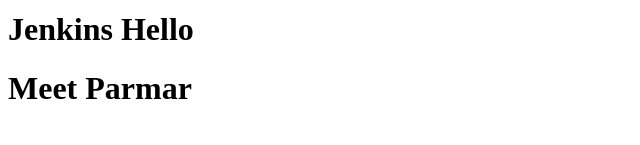
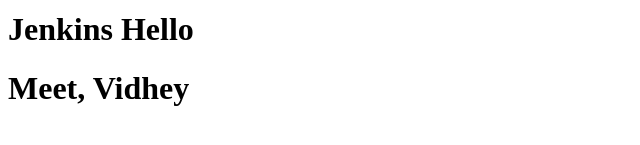
Before and after one commit to Meet01234/html, a plain HTML site: page index.html in a window 1280 px wide. Shown: the part 127-272 px from the top of the page, 0-640 px from the left. Drawn offline with Linux system fonts and the light colour scheme.

Commit message:
Update index.html

```diff
--- a/index.html
+++ b/index.html
@@ -8,6 +8,6 @@
     <h1>Hello, World! Hiii</h1>
     <h1>hello</h1>
     <h1>Jenkins Hello</h1>
-    <h1>Meet Parmar</h1>
+    <h1>Meet, Vidhey</h1>
 </body>
 </html>
```
